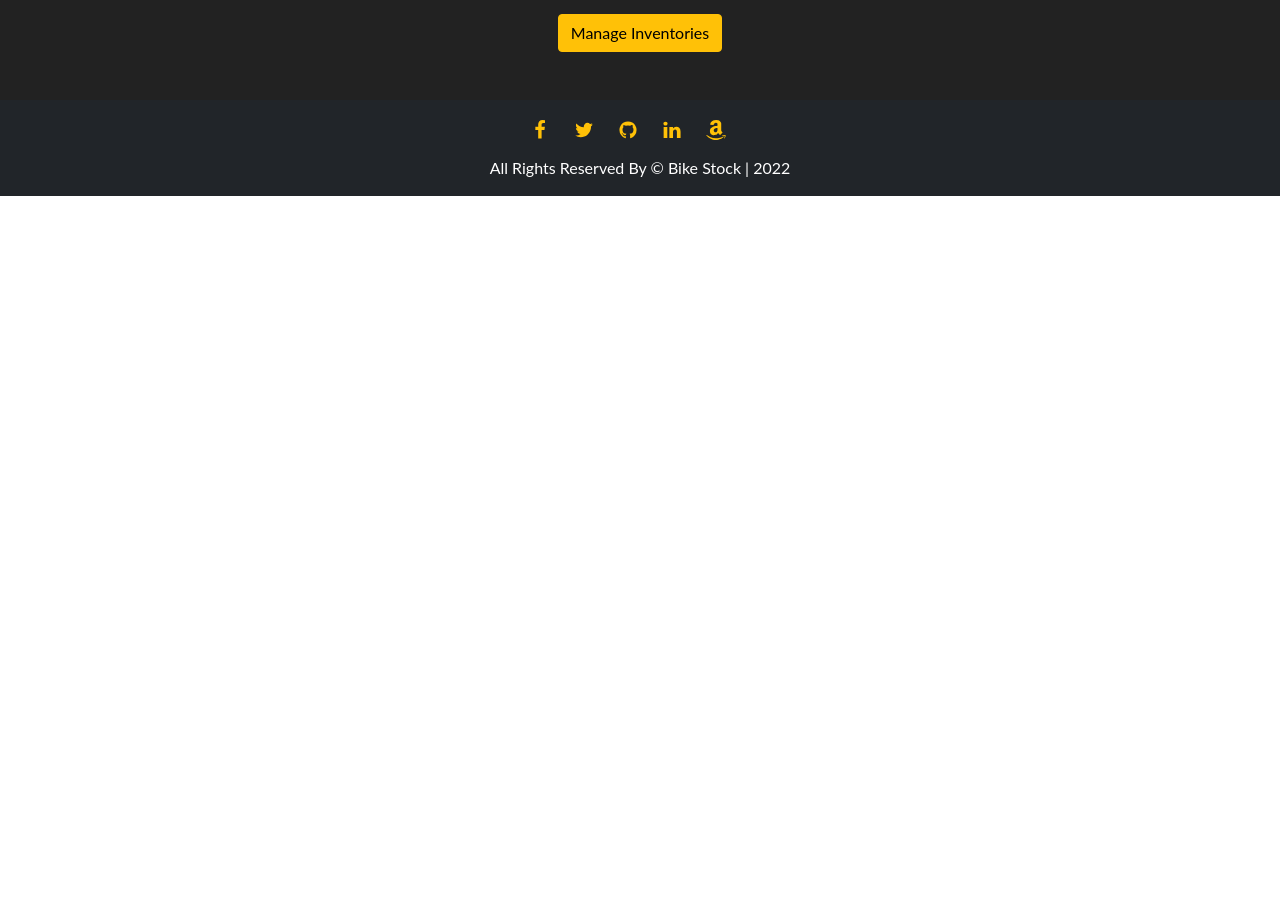
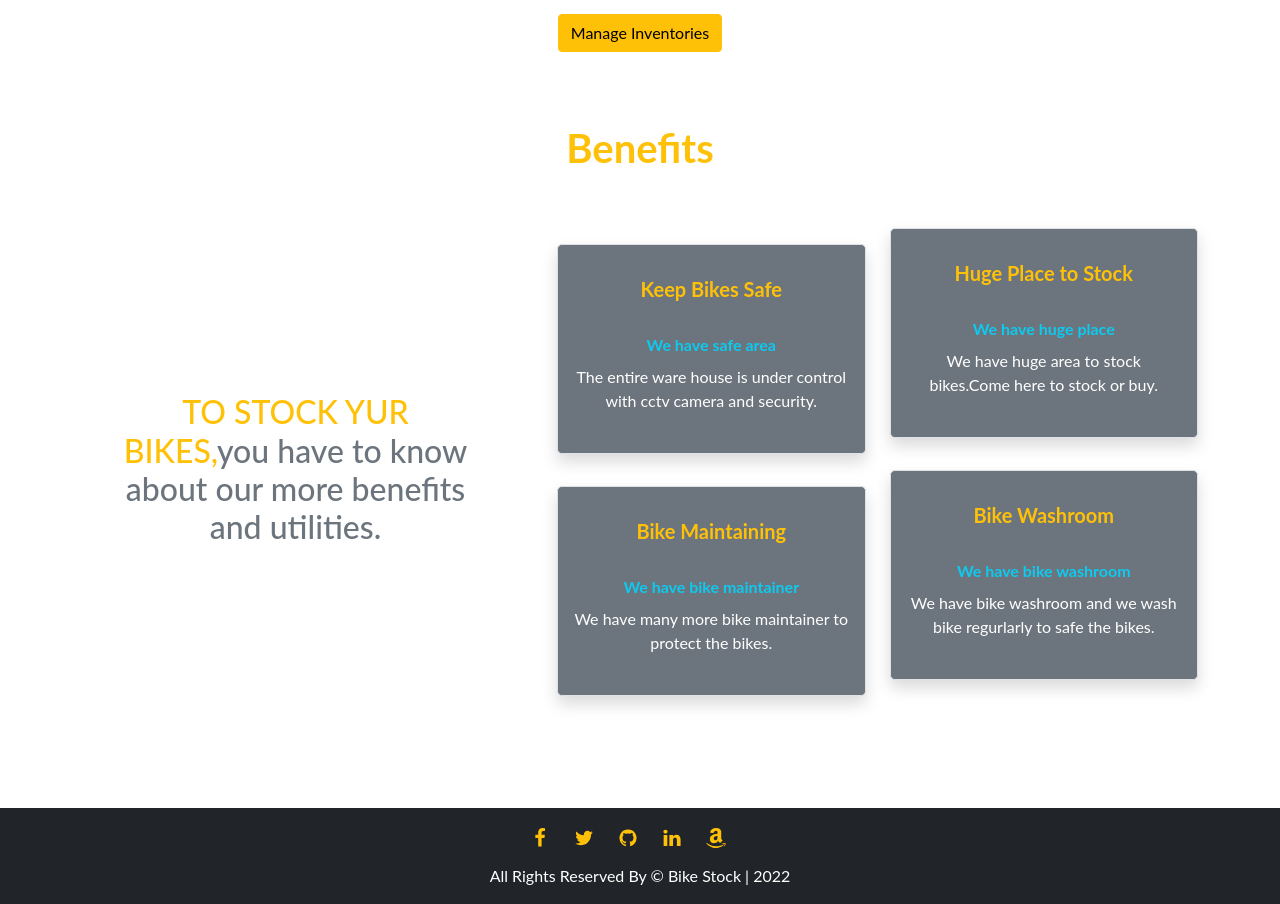
Before and after one commit to shoumikahmed/bike-stock-interactive-website, a React (Create React App) app: page / in a window 1280 px wide. Shown: the part 1860-2764 px from the top of the page. Before the commit the page ends 2056 px from the top, so only its background shows below. Built offline with nearby package versions, Linux system fonts and the light colour scheme; no server answers.

Commit message:
extra one section added

```diff
--- a/src/Pages/Home/Home/Home.css
+++ b/src/Pages/Home/Home/Home.css
@@ -4,7 +4,6 @@
 }
 
 .section-container {
-    background: #222;
     width: 100%;
     height: 100%;
     display: flex;
--- a/src/Pages/Home/Home/Home.js
+++ b/src/Pages/Home/Home/Home.js
@@ -1,6 +1,7 @@
 import React from 'react';
 import Banner from '../Banner/Banner';
 import Inventories from '../Inventories/Inventories';
+import StockDetail from '../StockDetail/StockDetail';
 import './Home.css'
 
 const Home = () => {
@@ -10,6 +11,7 @@ const Home = () => {
             <div className='section-container'>
                 <Inventories></Inventories>
             </div>
+            <StockDetail></StockDetail>
         </div>
     );
 };
--- /dev/null
+++ b/src/Pages/Home/StockDetail/StockDetail.js
@@ -0,0 +1,66 @@
+import React from 'react';
+
+const StockDetail = () => {
+    return (
+        <section>
+            <div className='container'>
+                <h1 class="d-flex justify-content-center mt-4 all-header-color text-warning"><strong>Benefits</strong></h1>
+                <div className='row py-5'>
+                    <div className="col-md-5">
+                        <div className="d-flex align-items-center h-100">
+                            <h2 className="text-muted me-5 mb-5 text-center benefits-header ms-4">
+                                <span className="text-warning">TO
+                                    STOCK YUR
+                                    BIKES,</span>
+                                you have to know about our more
+                                benefits and utilities.
+                            </h2>
+                        </div>
+                    </div>
+                    <div class="col-md-7 pb-5">
+                        <div class="row">
+                            <div class="col-md-6">
+                                <div class="text-center my-3 border rounded-3 shadow p-3 bg-secondary">
+                                    <h5 class="fw-bold pt-3 text-warning">Keep Bikes Safe</h5>
+                                    <br />
+                                    <strong class="text-info">We have safe area</strong>
+                                    <p class="text-white py-2">The entire ware house is under control with cctv camera and security.
+                                    </p>
+                                </div>
+                            </div>
+                            <div class="col-md-6">
+                                <div class="text-center border rounded-3 shadow p-3 bg-secondary">
+                                    <h5 class="fw-bold  pt-3 text-warning">Huge Place to Stock</h5>
+                                    <br />
+                                    <strong class="text-info">We have huge place</strong>
+                                    <p class="text-white py-2">We have huge area to stock bikes.Come here to stock or buy.
+                                    </p>
+                                </div>
+                            </div>
+                            <div class="col-md-6">
+                                <div class="text-center my-3 border rounded-3 shadow p-3 bg-secondary">
+                                    <h5 class="fw-bold  pt-3 text-warning">Bike Maintaining</h5>
+                                    <br />
+                                    <strong class="text-info">We have bike maintainer</strong>
+                                    <p class="text-white py-2">We have many more bike maintainer to protect the bikes.
+                                    </p>
+                                </div>
+                            </div>
+                            <div class="col-md-6">
+                                <div class="text-center border rounded-3 shadow p-3 bg-secondary">
+                                    <h5 class="fw-bold pt-3 text-warning">Bike Washroom</h5>
+                                    <br />
+                                    <strong class=" text-info">We have bike washroom</strong>
+                                    <p class="text-white py-2">We have bike washroom and we wash bike regurlarly to safe the bikes.
+                                    </p>
+                                </div>
+                            </div>
+                        </div>
+                    </div>
+                </div>
+            </div>
+        </section>
+    );
+};
+
+export default StockDetail;
--- a/src/Pages/Shared/Header/Header.js
+++ b/src/Pages/Shared/Header/Header.js
@@ -29,6 +29,14 @@ const Header = () => {
                             <Nav.Link as={Link} to="blogs">Blogs</Nav.Link>
                             {
                                 user ?
+                                    <button className='btn btn-link text-white text-decoration-none' >Manage Inventory</button>
+                                    :
+                                    <Nav.Link as={Link} to="manageinventories">
+
+                                    </Nav.Link>
+                            }
+                            {
+                                user ?
                                     <button className='btn btn-link text-white text-decoration-none' onClick={handleSignOut}>Sign out</button>
                                     :
                                     <Nav.Link as={Link} to="login">
```
